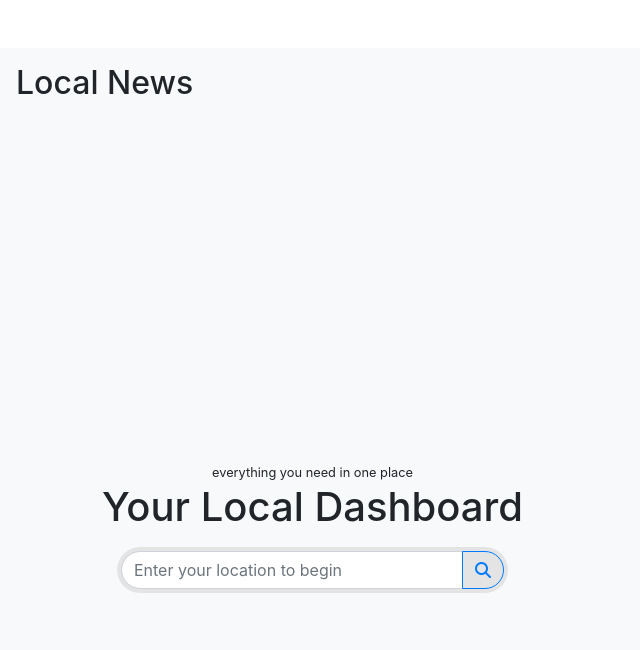
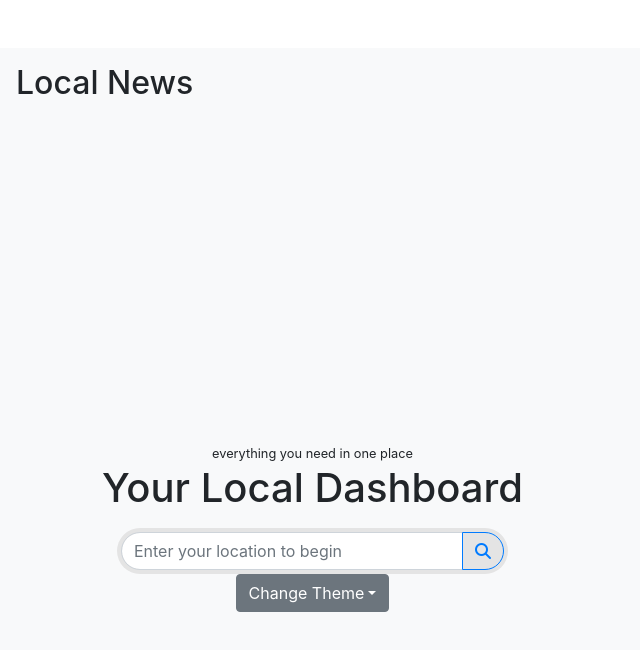
Before and after one commit to dlfosterii/Frontend-Group-Project, a plain HTML site: page index.html in a window 1280 px wide. Shown: the whole page, without its empty margins (0-640 px from the left). Drawn offline with nearby package versions, Linux system fonts and the light colour scheme; some packages are replaced by stand-ins of ours; a script that the page names is missing.

Commit message:
Theme change starter code
Created function to change theme for pages with different stylesheets. Created 'earthTone.css' as a starter stylesheet.

```diff
--- a/index.html
+++ b/index.html
@@ -10,7 +10,7 @@
   <link rel="stylesheet" href="https://stackpath.bootstrapcdn.com/bootstrap/4.4.1/css/bootstrap.min.css"
     integrity="sha384-Vkoo8x4CGsO3+Hhxv8T/Q5PaXtkKtu6ug5TOeNV6gBiFeWPGFN9MuhOf23Q9Ifjh" crossorigin="anonymous">
   <!-- local style sheet -->
-  <link rel="stylesheet" href="styles/style.css">
+  <link id="theme" rel="stylesheet" href="styles/style.css">
 
   <title>Local Dashboard</title>
 </head>
@@ -39,9 +39,7 @@
             <button class="btn btn-outline-primary my-2 my-sm-0" type="button" id="button-nav">Submit</button>
           </form>
         </div>
-
       </nav>
-
     </div>
   </div>
 
@@ -73,6 +71,26 @@
                       onclick=><i class="fas fa-search"></i></button>
                   </div>
                 </div>
+
+
+
+
+
+
+                  <div class="dropdown">
+                    <button class="btn btn-secondary dropdown-toggle" type="button" id="themeDropdown"
+                      data-toggle="dropdown">Change Theme</button>
+
+                    <div class="dropdown-menu">
+                      <button id="default" class="theme-item dropdown-item" data-theme="style">Default</button>
+                      <button id="earthtone" class="theme-item dropdown-item" data-theme="earthTone">Earth Tone</button>
+                    </div>
+                  </div>
+
+
+
+
+
 
               </div>
             </div>
--- a/scripts/index.js
+++ b/scripts/index.js
@@ -50,6 +50,18 @@ $('#button-nav').on('click', function () {
     const navValue = $('#search-nav');
     setLocation(navValue);
 });
+
+
+
+
+
+$('.theme-item').on('click', function () {
+    document.getElementById('theme').setAttribute('href', 'styles/' + this.dataset.theme + '.css');
+});
+
+
+
+
 
 // Main function to set users Location
 function setLocation(inputValue) {
--- /dev/null
+++ b/styles/earthTone.css
@@ -0,0 +1,24 @@
+/* Imports base 'styles.css' values */
+@import url("style.css");
+
+/* Assigns names to color codes */
+:root {
+    --c1: #fbfbf2;
+    --c2: #e5e6e4;
+    --c3: #cfd2cd;
+    --c4: #a6a2a2;
+    --c5: #847577;
+}
+
+/* EarthTone - fbfbf2-e5e6e4-cfd2cd-a6a2a2-847577
+
+Squirtle - 000505-3b3355-5d5d81-bfcde0-fefcfd
+
+Tea Party - ffb8d1-e4b4c2-e7cee3-e0e1e9-ddfdfe */
+
+
+
+/* Changes background color */
+#newUser {
+    background-color: var(--c1);
+  }
```
